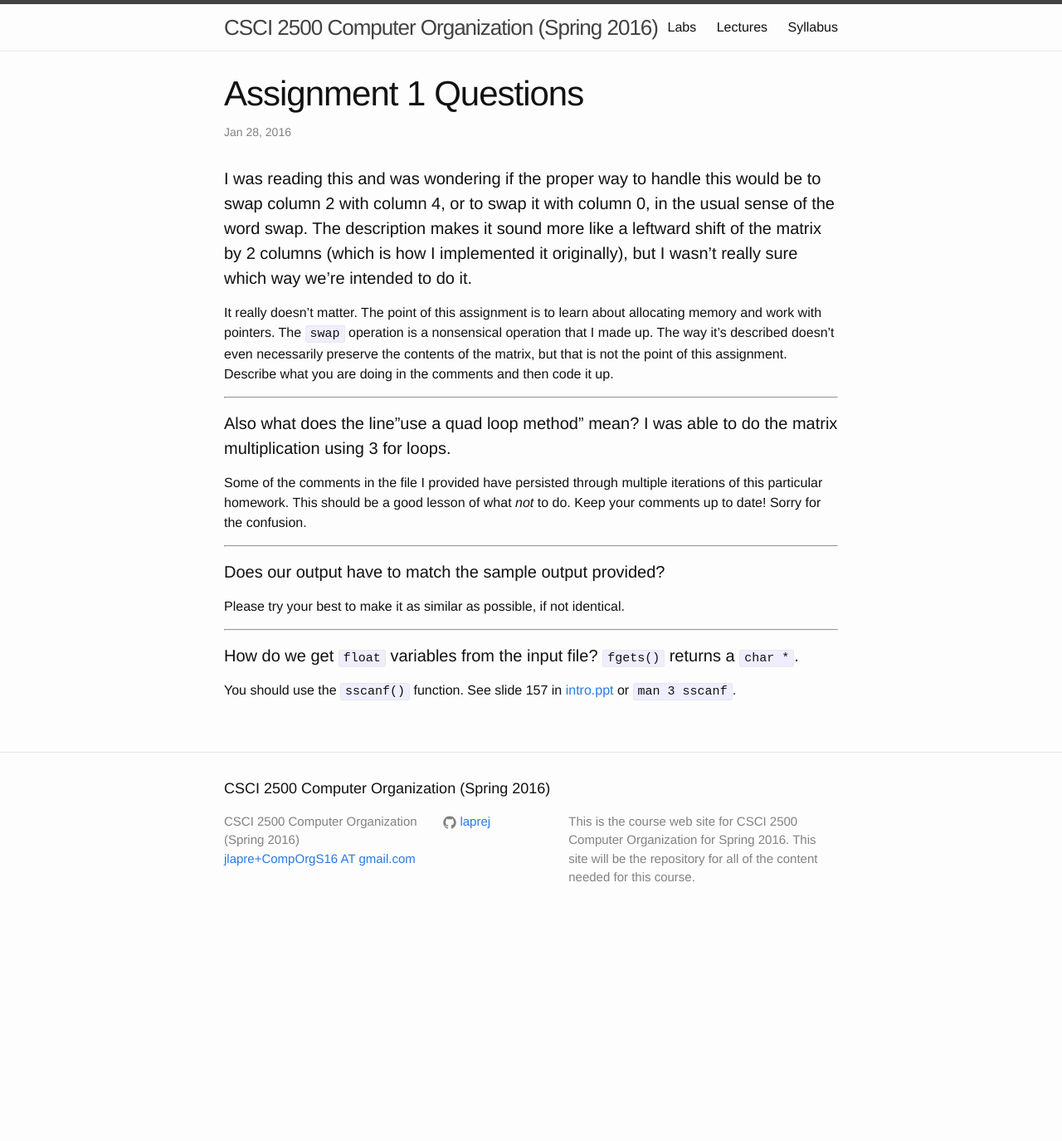
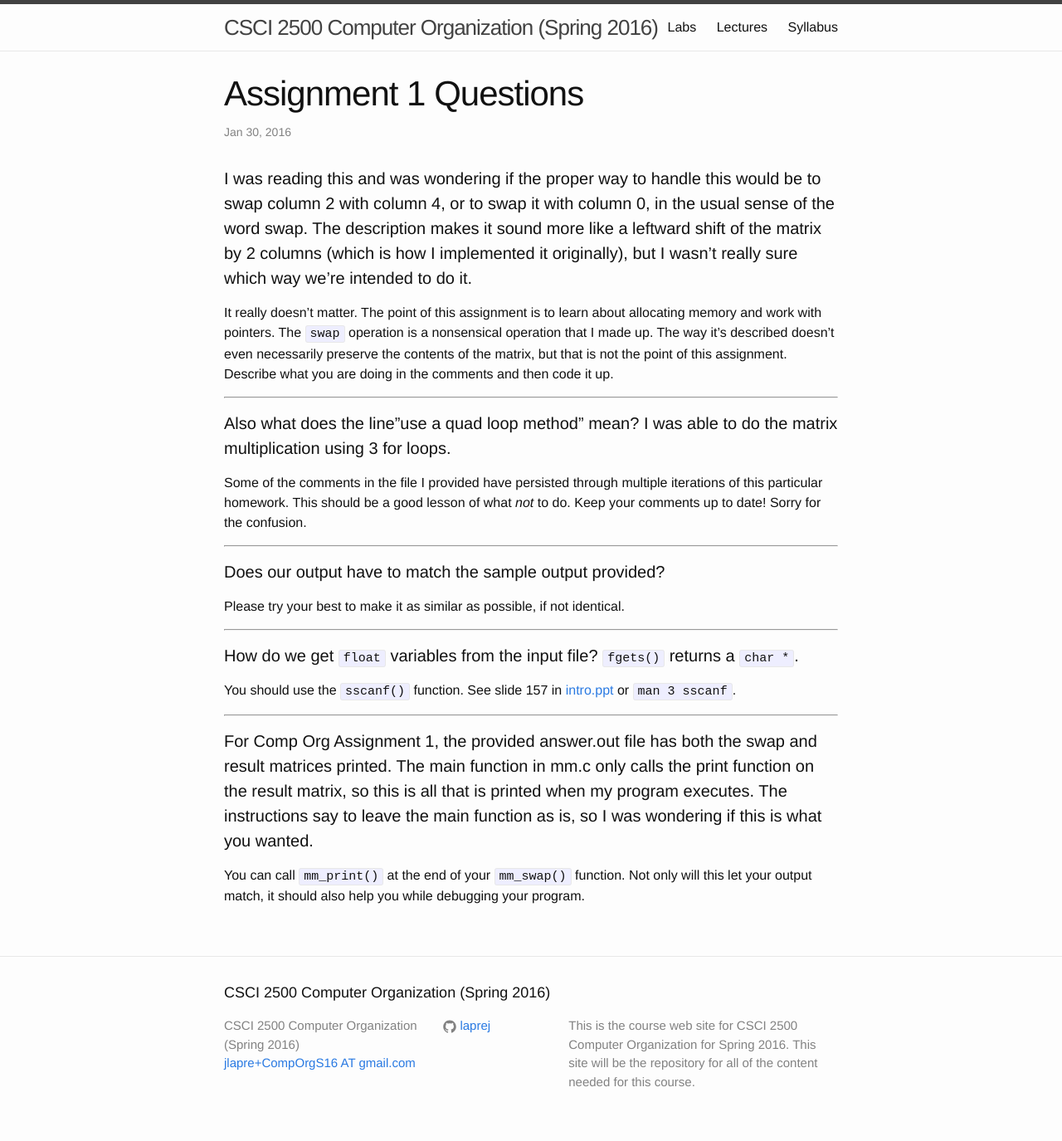
Before and after one commit to RPI-CSCI-2500-2016-Spring/RPI-CSCI-2500-2016-Spring.github.io, a Jekyll site: the page built from _posts/2016-01-28-assignment-1-questions.md, in a window 1280 px wide. Shown: the whole page at 83% size. Built offline with Jekyll 4.4.1, drawn with Linux system fonts in a browser that asks for light colours; before the commit the page ends 1129 px from its top, so only the background shows below that.

Commit message:
Answered A1 Q5

```diff
--- a/_posts/2016-01-28-assignment-1-questions.md
+++ b/_posts/2016-01-28-assignment-1-questions.md
@@ -1,6 +1,7 @@
 ---
 layout: post
 title:  Assignment 1 Questions
+date: 2016-01-30
 category: questions
 ---
 
@@ -39,3 +40,11 @@ Please try your best to make it as similar as possible, if not identical.
 You should use the `sscanf()` function.  See slide 157 in [intro.ppt][intro-slides] or `man 3 sscanf`.
 
 [intro-slides]: {{site.base}}/slides/intro.ppt
+
+---------------------------------------
+
+<a id="Q5"></a>
+
+#### For Comp Org Assignment 1, the provided answer.out file has both the swap and result matrices printed.  The main function in mm.c only calls the print function on the result matrix, so this is all that is printed when my program executes.  The instructions say to leave the main function as is, so I was wondering if this is what you wanted.
+
+You can call `mm_print()` at the end of your `mm_swap()` function.  Not only will this let your output match, it should also help you while debugging your program.
```
